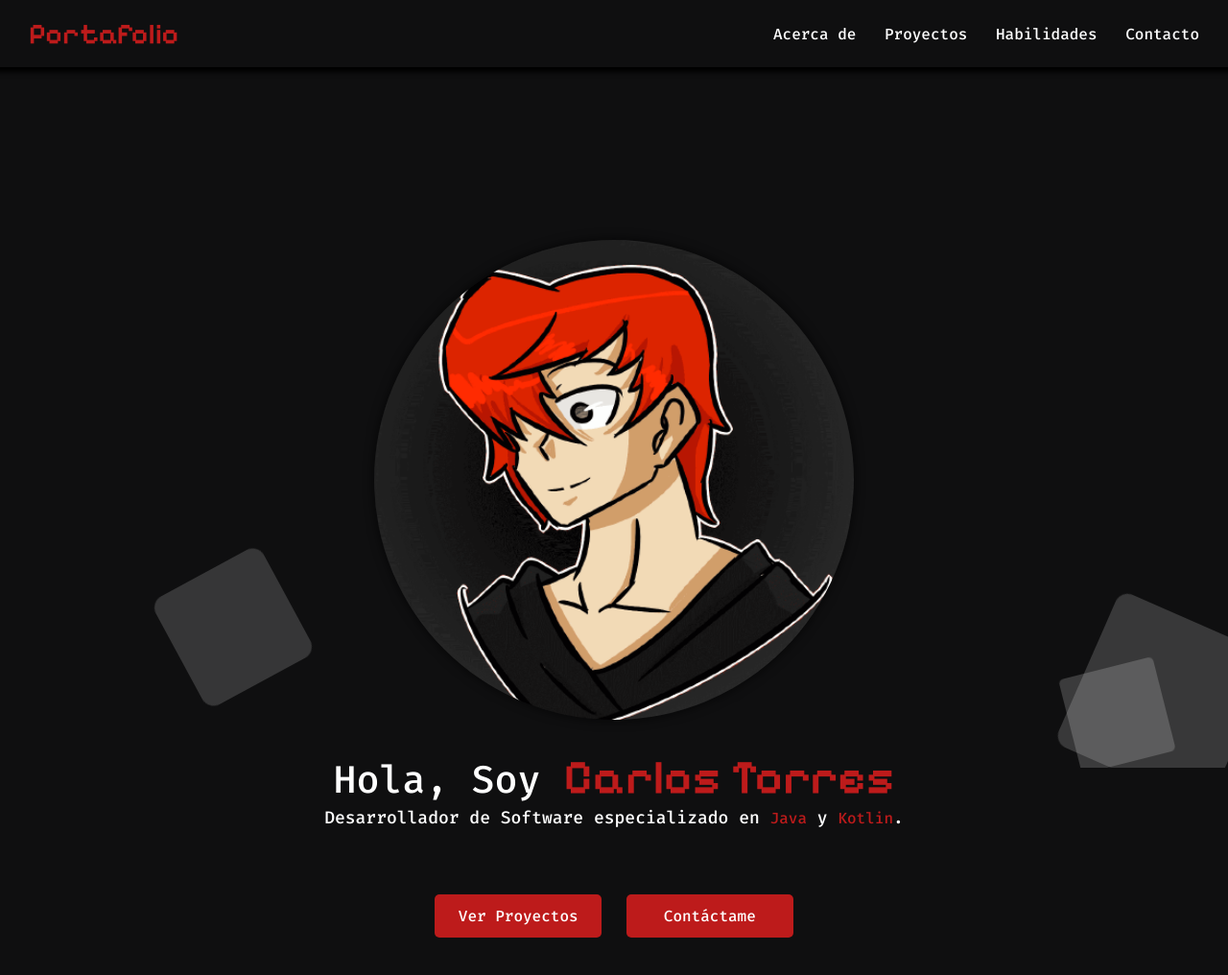
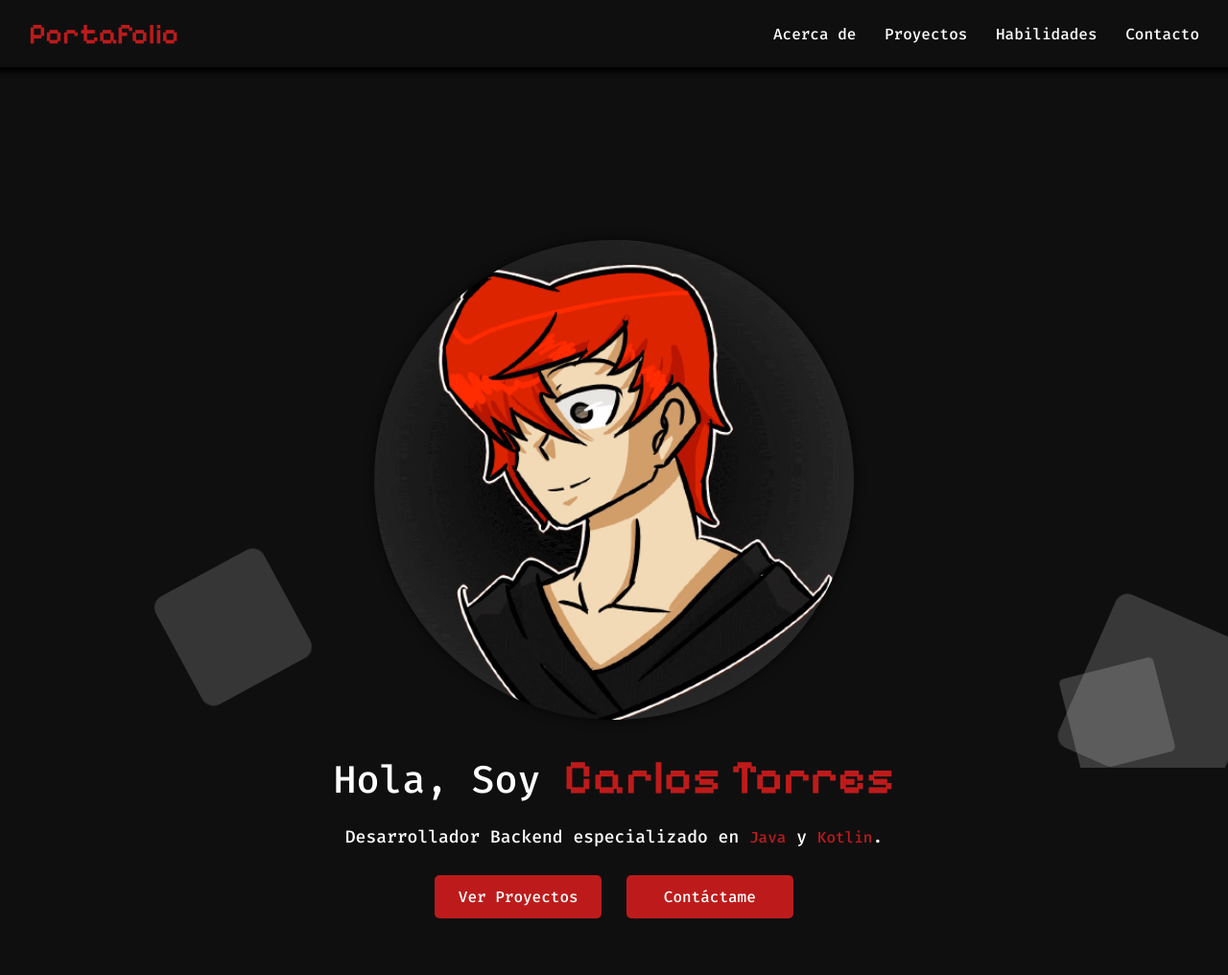
Before and after one commit to cawtoz/portfolio, an Astro site: page / in a window 1280 px wide. Shown: the top 1016 px of the page at 96% size. Built offline with nearby package versions, Linux system fonts and the light colour scheme; Astro itself is replaced by a stand-in of ours.

Commit message:
Edited about

```diff
--- a/src/components/about.astro
+++ b/src/components/about.astro
@@ -2,7 +2,7 @@
 <h1>Hola, Soy
     <span class="name">Carlos Torres</span>
 </h1>
-<p>Desarrollador de Software especializado en <span class="languaje">Java</span> y <span class="languaje">Kotlin</span>.
+<p>Desarrollador Backend especializado en <span class="languaje">Java</span> y <span class="languaje">Kotlin</span>.
 <div>
     <a href="#projects">Ver Proyectos</a>
     <a href="#contact">Contáctame</a>
@@ -24,8 +24,8 @@
     }
 
     p {
+        padding: 20px;
         font-size: 18px;
-        margin-bottom: 60px;
     }
 
     .name {
```
